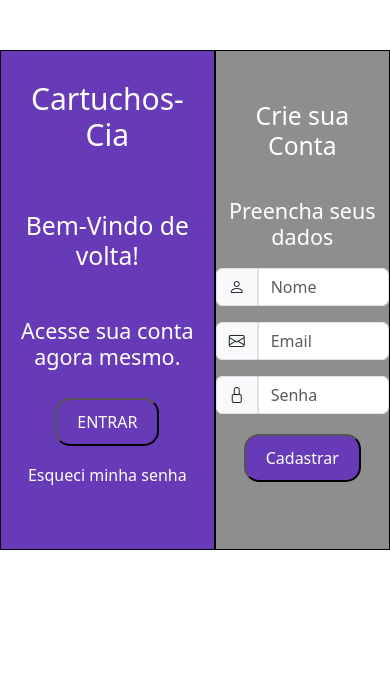
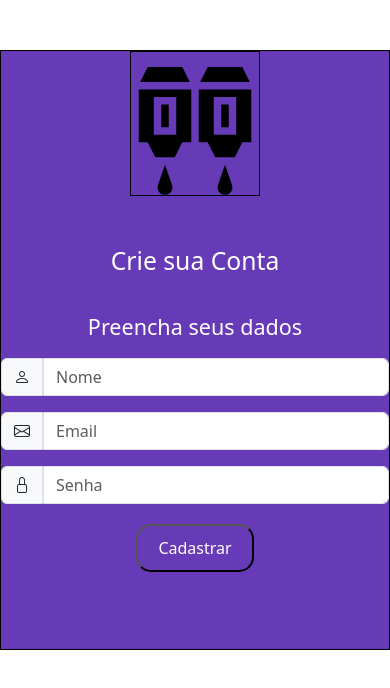
Before and after one commit to 27sarrazin/FormularioCartuchosCia, a plain HTML site: page index.html in a window 390 px wide. Drawn offline with nearby package versions, Linux system fonts and the light colour scheme.

Commit message:
ajustes na responsividade

```diff
--- /dev/null
+++ b/css/responsivo.css
@@ -0,0 +1,23 @@
+@media screen and (max-width:600px){
+
+    #informacoes{
+        display: none;
+    }
+    #formulario{
+    background-color: #673ab7;
+    height: 600px;
+    width: 500px;
+
+    }
+
+    img{
+        border: 1px solid black;
+        padding-top: 15px;
+    }
+}
+
+@media screen and (min-width:992px){
+    img{
+        display: none;
+    }
+}
--- a/css/style.css
+++ b/css/style.css
@@ -10,6 +10,7 @@
     text-align: center;
 
 }
+
 
 #informacoes{
     background-color: #673ab7;
--- a/index.html
+++ b/index.html
@@ -7,13 +7,14 @@
     <link rel="stylesheet" href="https://cdnjs.cloudflare.com/ajax/libs/bootstrap/5.3.0/css/bootstrap.min.css">
     <link rel="stylesheet" href="https://cdnjs.cloudflare.com/ajax/libs/bootstrap-icons/1.10.0/font/bootstrap-icons.min.css">
     <link rel="stylesheet" href="css/style.css">
+    <link rel="stylesheet" href="css/responsivo.css">
 </head>
 <body>
     <main>
+
         <div id="container">
             <div id="informacoes">
                 <h1 class="titulo">Cartuchos-Cia</h1>
-
                 <h2>Bem-Vindo de volta!</h2>
                 <h4>Acesse sua conta agora mesmo.</h4>
                 <button class="entrar">ENTRAR</button>
@@ -21,6 +22,9 @@
              </div>
             <div id="formulario">
                 <form>
+                    <div class="cartucho">
+                        <img src="img/cartucho.png" alt="cartucho">
+                    </div>
                     <h2 class="titulo2">Crie sua Conta</h2>
                     <h4 class="preencher">Preencha seus dados</h4>
                     <div class="input-group mb-3 custom-input-group centralizarCampo">
@@ -41,6 +45,7 @@
             </div>
         </div>
 
+
     </main>
     <script src="https://cdnjs.cloudflare.com/ajax/libs/bootstrap/5.3.0/js/bootstrap.bundle.min.js"></script>
 </body>
```
Also changed, not shown: img/cartucho.png (added).
